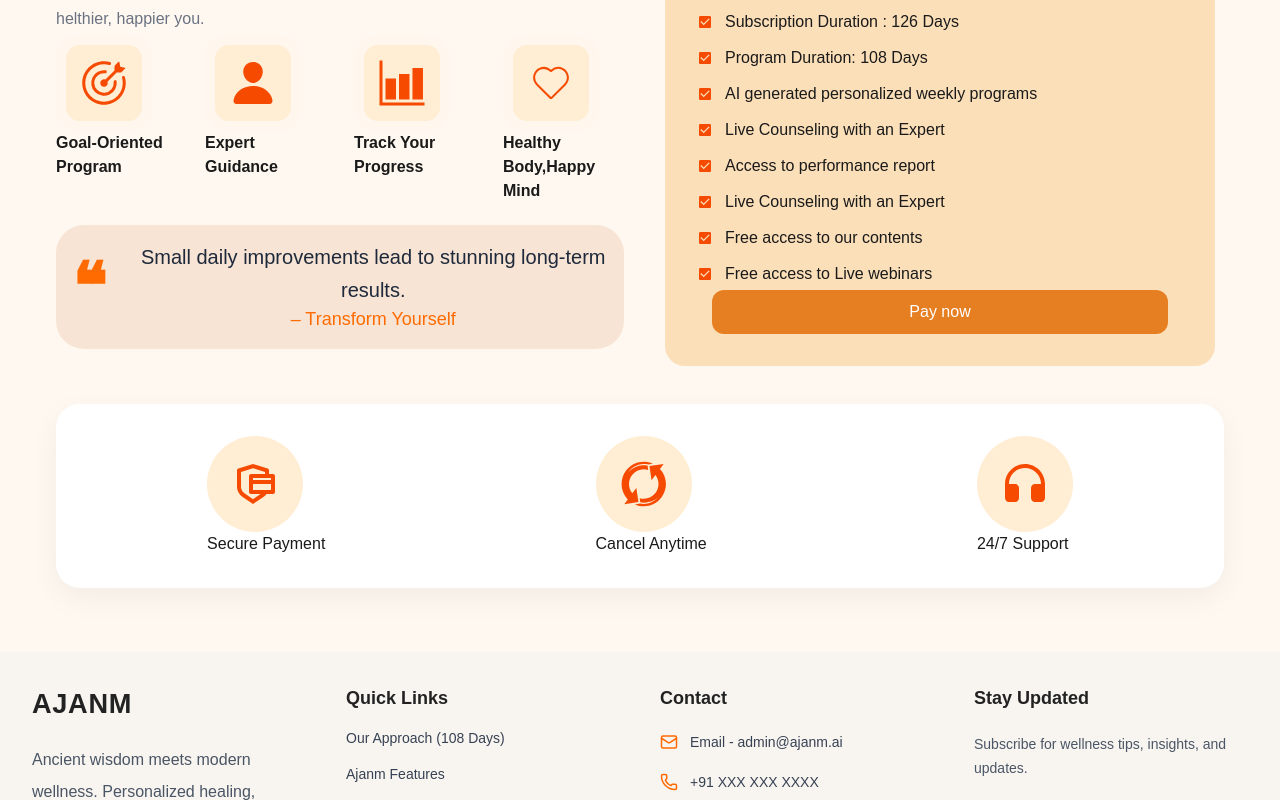
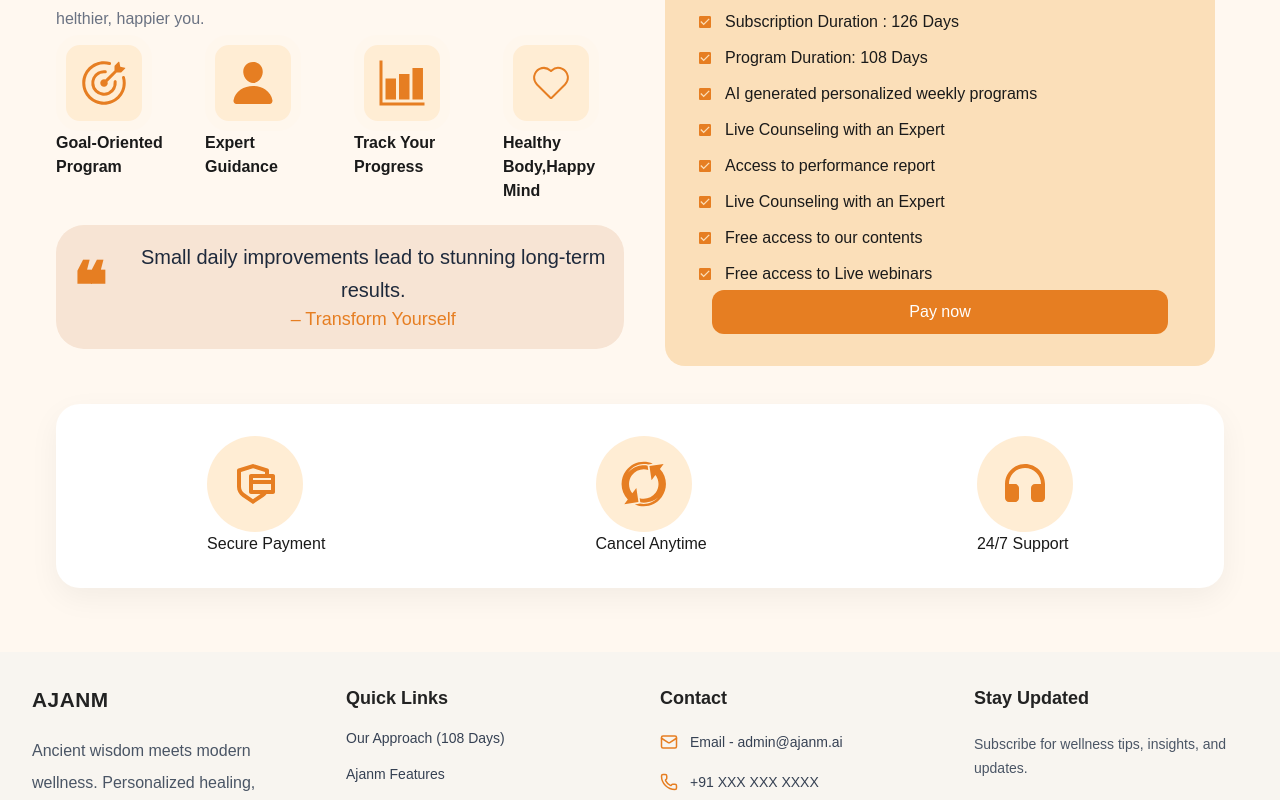
Before and after one commit to AkshitaGaur-hub/Ajanm, a React (Vite) app: page /subscribe in a window 1280 px wide. Shown: the part 320-1120 px from the top of the page. Built offline with nearby package versions, Linux system fonts and the light colour scheme; the HTML template or start-up script is replaced by a standard one.

Commit message:
update ui

```diff
--- a/index.html
+++ b/index.html
@@ -4,6 +4,10 @@
     <meta charset="UTF-8" />
     <link rel="icon" type="image/svg+xml" href="/logo.png" />
     <meta name="viewport" content="width=device-width, initial-scale=1.0" />
+    <!-- Google Fonts -->
+    <link rel="preconnect" href="https://fonts.googleapis.com" />
+    <link rel="preconnect" href="https://fonts.gstatic.com" crossorigin />
+    <link href="https://fonts.googleapis.com/css2?family=Poppins:wght@300;400;500;600;700&display=swap" rel="stylesheet" />
     <title>Ajanm</title>
   </head>
   <body>
--- a/src/components/AjanmApp.jsx
+++ b/src/components/AjanmApp.jsx
@@ -87,7 +87,7 @@ const AjanmApp = () => {
 
             <section>
                 <div className="container working flex justify-center flex-col">
-                    <div className="para text-orange-400 font-extrabold">
+                    <div className="para icon_color font-extrabold">
                         How it works
                     </div>
                     <div className="process">
--- a/src/components/Footer.jsx
+++ b/src/components/Footer.jsx
@@ -51,7 +51,7 @@ const Footer = () => {
             <a
               key={index}
               href={link.href}
-              className="flex  gap-2 text-sm text-gray-700 hover:text-orange-500 transition"
+              className="flex  gap-2 text-sm text-gray-700 hover:icon_color transition"
             >
               {/* <ChevronRight size={16} /> */}
               {link.text}
@@ -66,12 +66,12 @@ const Footer = () => {
           </h2>
 
           <div className="flex items-center gap-3 text-sm text-gray-700">
-            <Mail size={18} className="text-orange-500" />
+            <Mail size={18} className="icon_color" />
             <span>Email - <a href="mailto:admin@ajanm.ai" className="hover:underline">admin@ajanm.ai</a></span>
           </div>
 
           <div className="flex items-center gap-3 text-sm text-gray-700">
-            <Phone size={18} className="text-orange-500" />
+            <Phone size={18} className="icon_color" />
             +91 XXX XXX XXXX
           </div>
 
@@ -81,7 +81,7 @@ const Footer = () => {
           </div> */}
 
           <div className="flex gap-3 text-sm text-gray-700">
-            <MapPin className="text-orange-500 shrink-0 mt-1" size={20} />
+            <MapPin className="icon_color shrink-0 mt-1" size={20} />
             <p className="leading-5 text-left">
               BK Vedic Pvt. Ltd. 3, Paneri Upvan,
               Bedla Road, Fatehpura,
@@ -100,7 +100,7 @@ const Footer = () => {
                   href={link.href}
                   className="p-2 rounded-full bg-white shadow hover:scale-110 transition"
                 >
-                  <Icon size={18} className="text-orange-500" />
+                  <Icon size={18} className="icon_color" />
                 </a>
               );
             })}
--- a/src/components/Privacy.jsx
+++ b/src/components/Privacy.jsx
@@ -61,7 +61,7 @@ export default function Privacy() {
         {/* Hero Section */}
         <section className="privacy_head relative overflow-hidden bg-gradient-to-br from-orange-100 via-white to-orange-50 py-24 px-6">
           <div className=" max-w-6xl mx-auto text-center">
-            <div className="cork inline-flex items-center gap-2 bg-orange-100 text-orange-700 rounded-full text-sm font-medium mb-6">
+            <div className="cork inline-flex items-center gap-2 bg-orange-100 icon_color rounded-full text-sm font-medium mb-6">
               <ShieldCheck className="w-4 h-4" />
               Privacy & Data Protection
             </div>
@@ -71,7 +71,7 @@ export default function Privacy() {
             </h1>
 
             <p className="max-w-3xl mx-auto text-lg text-gray-600 leading-relaxed">
-              At <span className="font-semibold text-orange-600">Ajanm</span>,
+              At <span className="font-semibold icon_color">Ajanm</span>,
               your privacy matters. We are committed to protecting your personal
               data and maintaining transparency in how your information is used.
             </p>
@@ -90,7 +90,7 @@ export default function Privacy() {
                 key={index}
                 className="policy_c w-full max-w-lg bg-white border border-orange-100 rounded-3xl p-8 "
               >
-                <div className="w-14 h-14 rounded-2xl bg-orange-100 text-orange-600 flex items-center justify-center mb-6">
+                <div className="w-14 h-14 rounded-2xl bg-orange-100 icon_color flex items-center justify-center mb-6">
                   {item.icon}
                 </div>
 
--- a/src/components/Refund.jsx
+++ b/src/components/Refund.jsx
@@ -74,7 +74,7 @@ export default function Refund() {
                 {/* Hero */}
                 <section className="Terms_head py-24 px-6 bg-gradient-to-br from-orange-100 via-white to-orange-50 text-center">
                     <div className="max-w-5xl mx-auto">
-                        <div className="cork inline-flex items-center gap-2 bg-orange-100 text-orange-700 rounded-full mb-6">
+                        <div className="cork inline-flex items-center gap-2 bg-orange-100 icon_color rounded-full mb-6">
                             <FileText className="w-4 h-4" />
                             Refunds & Cancellations
                         </div>
--- a/src/components/Subscribe.jsx
+++ b/src/components/Subscribe.jsx
@@ -23,30 +23,30 @@ const Subscribe = () => {
                 </div>
                 <div className="sn flex">
                     <div className="lhside flex flex-col">
-                        <div className="heading">Invest in Yourself , <span className='text-orange-400'>Transform Your Life.</span></div>
+                        <div className="heading">Invest in Yourself , <span className='icon_color'>Transform Your Life.</span></div>
                         <div className="para text-gray-500">Join our 108-Days of Transformation program and take the first step towards a helthier, happier you.</div>
                         <div className="subscribe_icon grid grid-cols-4 gap-7">
                             <div className='flex flex-col m-2 sub_icon '>
-                                <div className='w-24 h-24 rounded-3xl border-[10px] border-orange-50 bg-orange-100  flex items-center justify-center text-center z-10'><GoGoal className='text-orange-600 font-bold text-5xl' /></div>
+                                <div className='w-24 h-24 rounded-3xl border-[10px] border-orange-50 bg-orange-100  flex items-center justify-center text-center z-10'><GoGoal className='icon_color font-bold text-5xl' /></div>
                                 <span><b>Goal-Oriented Program</b></span>
                             </div>
                             <div className='flex flex-col sub_icon '>
-                                <div className='w-24 h-24 rounded-3xl border-[10px] border-orange-50 bg-orange-100  flex items-center justify-center text-center z-10'><IoPerson className='text-orange-600 font-bold text-5xl' /></div>
+                                <div className='w-24 h-24 rounded-3xl border-[10px] border-orange-50 bg-orange-100  flex items-center justify-center text-center z-10'><IoPerson className='icon_color font-bold text-5xl' /></div>
                                 <span><b>Expert Guidance</b></span>
                             </div>
                             <div className='flex flex-col  sub_icon '>
-                                <div className='w-24 h-24 rounded-3xl border-[10px] border-orange-50 bg-orange-100  flex items-center justify-center text-center z-10'><IoBarChartSharp className='text-orange-600 font-bold text-5xl' /></div>
+                                <div className='w-24 h-24 rounded-3xl border-[10px] border-orange-50 bg-orange-100  flex items-center justify-center text-center z-10'><IoBarChartSharp className='icon_color font-bold text-5xl' /></div>
                                 <span><b>Track Your Progress</b></span>
                             </div>
                             <div className='flex flex-col sub_icon '>
-                                <div className='w-24 h-24 rounded-3xl border-[10px] border-orange-50 bg-orange-100  flex items-center justify-center text-center z-10'><CiHeart className='text-orange-600 font-bold text-5xl' /></div>
+                                <div className='w-24 h-24 rounded-3xl border-[10px] border-orange-50 bg-orange-100  flex items-center justify-center text-center z-10'><CiHeart className='icon_color font-bold text-5xl' /></div>
                                 <span><b>Healthy Body,Happy Mind</b></span>
                             </div>
                         </div>
                         <div className="daily_imp w-full max-w-3xl rounded-[28px] bg-[#f7e4d4] px-10 py-8">
                             <div className="flex items-center gap-8">
                                 {/* Quote Icon */}
-                                <div className="text-[64px] font-bold leading-none text-[#FF6B00]">
+                                <div className="text-[64px] font-bold leading-none icon_color">
                                     ❝
                                 </div>
 
@@ -58,7 +58,7 @@ const Subscribe = () => {
                                         lead to stunning long-term results.
                                     </p>
 
-                                    <p className="mt-5 text-[18px] font-medium text-[#FF6B00]">
+                                    <p className="mt-5 text-[18px] font-medium icon_color">
                                         – Transform Yourself
                                     </p>
                                 </div>
@@ -70,14 +70,14 @@ const Subscribe = () => {
                             <h3 className='text-2xl font-bold'>108-Days of Transformation</h3>
                             <h1 className="heading">₹2100</h1>
                             <div className="feepoint para flex flex-col gap-1 mt-4">
-                                <span className='flex items-center gap-3'><IoMdCheckbox className='text-orange-600'/><p className='m-0'>Subscription Duration : 126 Days</p></span>
-                                <span className='flex items-center gap-3'><IoMdCheckbox className='text-orange-600'/><p className='m-0'>Program Duration: 108 Days</p></span>
-                                <span className='flex items-center gap-3'><IoMdCheckbox className='text-orange-600'/><p className='m-0'>AI generated personalized weekly programs</p></span>
-                                <span className='flex items-center gap-3'><IoMdCheckbox className='text-orange-600'/><p className='m-0'>Live Counseling with an Expert</p></span>
-                                <span className='flex items-center gap-3'><IoMdCheckbox className='text-orange-600'/><p className='m-0'>Access to performance report</p></span>
-                                <span className='flex items-center gap-3'><IoMdCheckbox className='text-orange-600'/><p className='m-0'>Live Counseling with an Expert</p></span>
-                                <span className='flex items-center gap-3'><IoMdCheckbox className='text-orange-600'/><p className='m-0'>Free access to our contents</p></span>
-                                <span className='flex items-center gap-3'><IoMdCheckbox className='text-orange-600'/><p className='m-0'>Free access to Live webinars</p></span>
+                                <span className='flex items-center gap-3'><IoMdCheckbox className='icon_color'/><p className='m-0'>Subscription Duration : 126 Days</p></span>
+                                <span className='flex items-center gap-3'><IoMdCheckbox className='icon_color'/><p className='m-0'>Program Duration: 108 Days</p></span>
+                                <span className='flex items-center gap-3'><IoMdCheckbox className='icon_color'/><p className='m-0'>AI generated personalized weekly programs</p></span>
+                                <span className='flex items-center gap-3'><IoMdCheckbox className='icon_color'/><p className='m-0'>Live Counseling with an Expert</p></span>
+                                <span className='flex items-center gap-3'><IoMdCheckbox className='icon_color'/><p className='m-0'>Access to performance report</p></span>
+                                <span className='flex items-center gap-3'><IoMdCheckbox className='icon_color'/><p className='m-0'>Live Counseling with an Expert</p></span>
+                                <span className='flex items-center gap-3'><IoMdCheckbox className='icon_color'/><p className='m-0'>Free access to our contents</p></span>
+                                <span className='flex items-center gap-3'><IoMdCheckbox className='icon_color'/><p className='m-0'>Free access to Live webinars</p></span>
                             </div>
                             <button className='m-3'>Pay now</button>
                         </div>
@@ -87,15 +87,15 @@ const Subscribe = () => {
                 <section>
                     <div className="secure bg-white rounded-3xl flex flex-row gap-8 justify-around">
                         <div className="flex flex-col">
-                            <div className='w-24 h-24 rounded-full  bg-orange-100  flex items-center justify-center text-center z-10'><RiSecurePaymentLine className='text-orange-600 font-bold text-5xl' /></div>
+                            <div className='w-24 h-24 rounded-full  bg-orange-100  flex items-center justify-center text-center z-10'><RiSecurePaymentLine className='icon_color font-bold text-5xl' /></div>
                             <span>Secure Payment</span>
                         </div>
                         <div className="flex flex-col">
-                            <div className='w-24 h-24 rounded-full  bg-orange-100  flex items-center justify-center text-center z-10'><GiCycle className='text-orange-600 font-bold text-5xl' /></div>
+                            <div className='w-24 h-24 rounded-full  bg-orange-100  flex items-center justify-center text-center z-10'><GiCycle className='icon_color font-bold text-5xl' /></div>
                             <span>Cancel Anytime</span>
                         </div>
                         <div className="flex flex-col">
-                            <div className='w-24 h-24 rounded-full  bg-orange-100  flex items-center justify-center text-center z-10'><RiHeadphoneFill className='text-orange-600 font-bold text-5xl' /></div>
+                            <div className='w-24 h-24 rounded-full  bg-orange-100  flex items-center justify-center text-center z-10'><RiHeadphoneFill className='icon_color font-bold text-5xl' /></div>
                             <span>24/7 Support</span>
                         </div>
                     </div>
--- a/src/components/Terms.jsx
+++ b/src/components/Terms.jsx
@@ -130,7 +130,7 @@ export default function Terms() {
                 {/* Hero */}
                 <section className="Terms_head py-24 px-6 bg-gradient-to-br from-orange-100 via-white to-orange-50 text-center">
                     <div className="max-w-5xl mx-auto">
-                        <div className="cork inline-flex items-center gap-2 bg-orange-100 text-orange-700 rounded-full mb-6">
+                        <div className="cork inline-flex items-center gap-2 bg-orange-100 icon_color rounded-full mb-6">
                             <FileText className="w-4 h-4" />
                             Terms & Conditions
                         </div>
--- a/src/index.css
+++ b/src/index.css
@@ -11,8 +11,8 @@
   --nav-gap: 24px;
   --fbg: #fbdfb9;
   --Main_heading: clamp(1.5rem, 2.5vw, 3rem);
+  --small_heading: clamp(1.3rem, 1.5vw, 2rem);
   --para: clamp(1rem, 1.2vw, 1.5rem);
-  --small_heading: clamp(1.7rem, 1.8vw, 2.3rem);
   --smpara: clamp(0.5rem, 0.7vw, 1rem);
 }
 .icon_color{
@@ -22,10 +22,12 @@ html,
 body {
   overflow-x: hidden;
   width: 100%;
+  font-family: 'Poppins', sans-serif;
 }
 
 body {
   padding-top: 70px;
+  color: var(--text);
 }
 
 * {
@@ -170,7 +172,7 @@ button {
   align-items: center;
   justify-content: center;
   font-size: var(--para);
-  font-weight: 500;
+  font-weight: 300;
   cursor: pointer;
   margin-left: 15px;
   margin-right: 15px;
@@ -229,7 +231,7 @@ button:hover {
 
 .heading {
   font-size: var(--Main_heading);
-  font-weight: 800;
+  font-weight: 700;
   line-height: 1.05;
   margin: 1rem 0 0.75rem;
   color: var(--text);
@@ -268,7 +270,7 @@ button:hover {
 }
 
 .plain {
-  font-weight: bold;
+  font-weight: 700;
   font-size: 12px;
   display: flex;
   flex-direction: column;
@@ -504,7 +506,7 @@ footer {
 
 .main_title {
   font-size: var(--Main_heading);
-  font-weight: 800;
+  font-weight: 700;
   line-height: 1.1;
   margin-top: 1rem;
   color: #111;
@@ -618,12 +620,12 @@ html {
 
 .holistic {
   font-size: var(--small_heading);
-  font-weight: bold;
+  font-weight: 700;
 }
 
 .journy {
   font-size: var(--small_heading);
-  font-weight: bolder;
+  font-weight: 700;
 }
 
 .testimonial_container {
@@ -657,7 +659,7 @@ html {
   font-size: var(--para);
   line-height: 3;
   color: #222;
-  font-weight: 500;
+  font-weight: 300;
 }
 
 .video_box {
@@ -1219,7 +1221,7 @@ iframe {
   }
   ul :hover {
     text-decoration: underline;
-    font-weight: bold;
+    font-weight: 700;
   }
 }
 @media (max-height: 550px) {
@@ -1232,7 +1234,7 @@ iframe {
   }
   ul :hover {
     text-decoration: underline;
-    font-weight: bold;
+    font-weight: 700;
   }
 }
 @media (min-height: 300px) and (max-width: 1024px){
```
